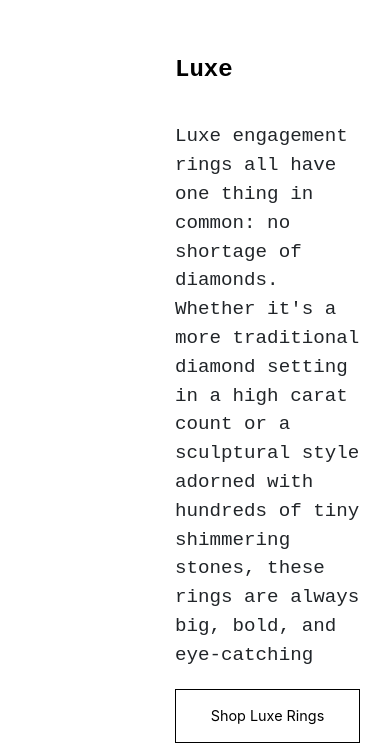
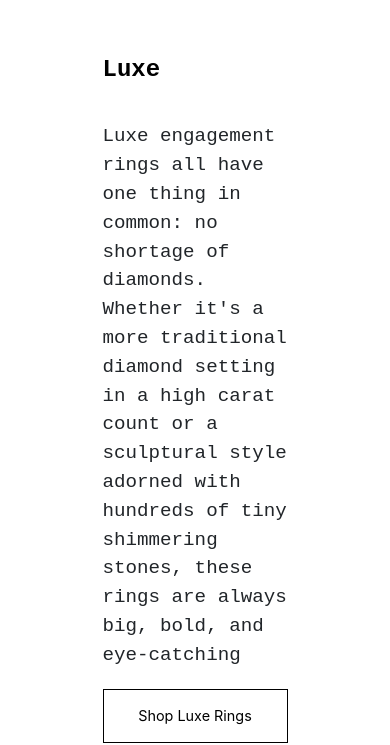
Before and after one commit to chaman-bhalani/Brilliantearth, a React (Vite) app: page /engagement-ring-style-guide in a window 390 px wide. Shown: the part 2543-3288 px from the top of the page. Built offline with nearby package versions, Linux system fonts and the light colour scheme.

Commit message:
added css

```diff
--- a/src/pages/EngagementRingStyleGuide.jsx
+++ b/src/pages/EngagementRingStyleGuide.jsx
@@ -5,6 +5,7 @@ import Navbar from "../components/Navbar";
 import BackgroundImage from "../components/PosterPhoto";
 import Collection from "../components/Collection";
 import Card from "../components/Cards";
+import Footer from "../components/Footer";
 
 import {
   logoData,
@@ -104,6 +105,8 @@ const EngagementRingStyleGuide = () => {
           Types of Engagement Ring Setting
         </h1>
       </div>
+
+      <Footer />
     </>
   );
 };
--- a/src/styles/EngagementRingStyleGuide.css
+++ b/src/styles/EngagementRingStyleGuide.css
@@ -23,6 +23,62 @@
 .en-ri-sty-reverse .e-text,
 .en-ri-sty-cl .e-text {
   text-align: left;
+}
+@media screen and (max-width: 768px) {
+  .exclusive {
+    flex-direction: column;
+    padding: 10px;
+    align-items: center;
+  }
+
+  .e-text {
+    margin-top: 20px;
+    margin-left: 20px;
+    margin-right: 20px;
+    font-size: 1rem;
+    text-align: center;
+  }
+
+  .sol-img {
+    margin-left: 0;
+    margin-right: 0;
+    max-width: 100%;
+  }
+
+  .sol-img img {
+    width: 100%;
+    height: auto;
+  }
+
+  .exc-btn {
+    width: 90%;
+    font-size: 0.9rem;
+    margin-top: 15px;
+  }
+}
+
+@media screen and (max-width: 480px) {
+  .e-text {
+    margin-top: 20px;
+    font-size: 0.9rem;
+  }
+
+  .sol-img {
+    margin-left: 0;
+    margin-right: 0;
+    max-width: 100%;
+  }
+
+  .sol-img img {
+    width: 100%;
+    height: auto;
+  }
+
+  .exc-btn {
+    width: 100%;
+    font-size: 0.85rem;
+    margin-top: 10px;
+  }
 }
 
 .popular-eng-rings {
```
